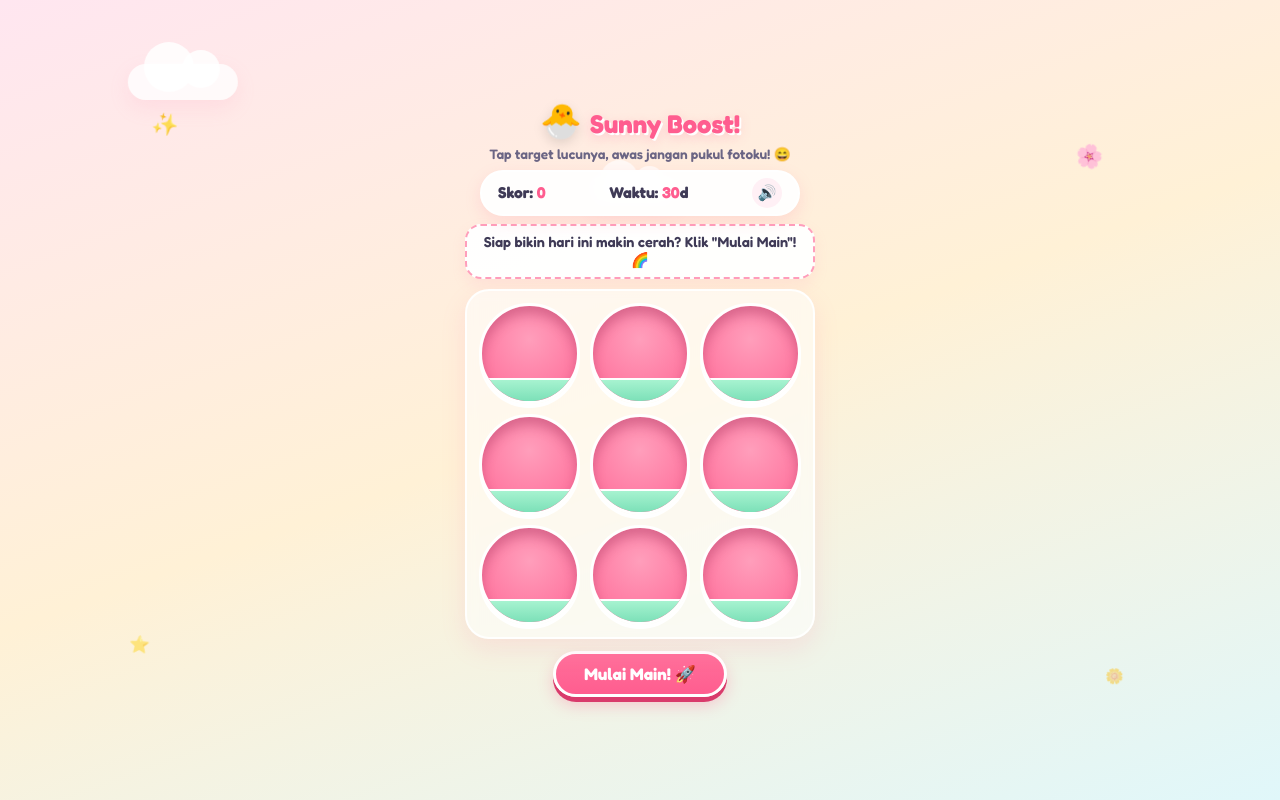
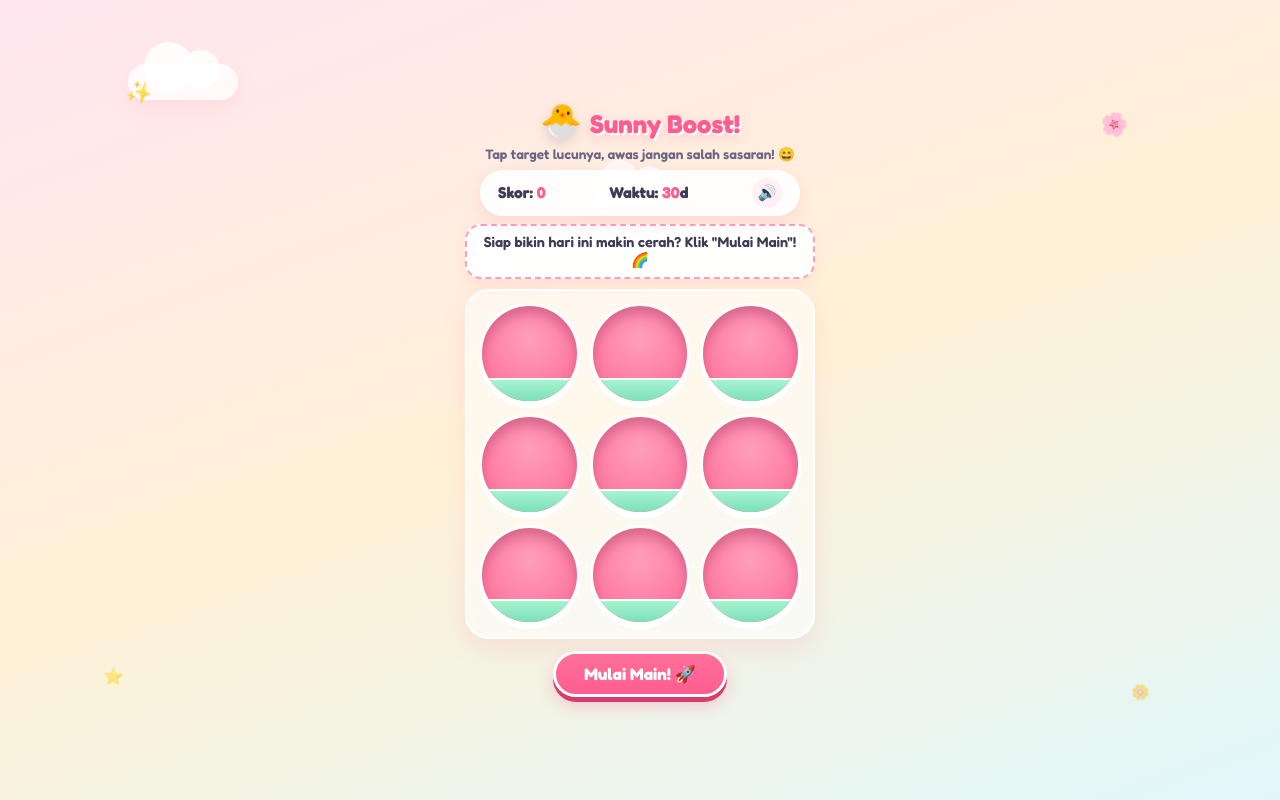
Before and after one commit to zintyaiza-coder/human-old-sedih, a plain HTML site: page index.html in a window 1280 px wide. Drawn offline with Linux system fonts and the light colour scheme.

Commit message:
Update index.html

```diff
--- a/index.html
+++ b/index.html
@@ -15,10 +15,10 @@
   <div class="bg-decor" id="bgDecor">
     <div class="cloud cloud-1"></div>
     <div class="cloud cloud-2"></div>
-    <div class="sparkle" style="top: 14%; left: 12%; animation-delay: 0s;">✨</div>
-    <div class="sparkle" style="top: 18%; right: 14%; animation-delay: 0.8s;">🌸</div>
-    <div class="sparkle" style="bottom: 18%; left: 10%; animation-delay: 1.5s;">⭐</div>
-    <div class="sparkle" style="bottom: 14%; right: 12%; animation-delay: 2.1s;">🌼</div>
+    <div class="sparkle" style="top: 10%; left: 10%; animation-delay: 0s;">✨</div>
+    <div class="sparkle" style="top: 14%; right: 12%; animation-delay: 0.8s;">🌸</div>
+    <div class="sparkle" style="bottom: 14%; left: 8%; animation-delay: 1.5s;">⭐</div>
+    <div class="sparkle" style="bottom: 12%; right: 10%; animation-delay: 2.1s;">🌼</div>
   </div>
 
   <div class="game-container" id="gameContainer">
@@ -26,7 +26,7 @@
       <div class="mascot" id="mascot">🐣</div>
       <h1>Sunny Boost!</h1>
     </div>
-    <p class="subtitle">Tap target lucunya, awas jangan pukul fotoku! 😄</p>
+    <p class="subtitle">Tap target lucunya, awas jangan salah sasaran! 😄</p>
 
     <div class="hud">
       <div>Skor: <span id="score">0</span></div>
```
